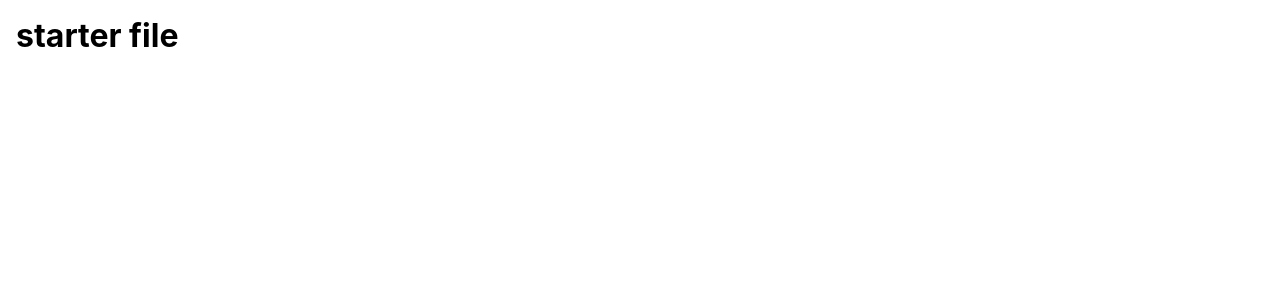
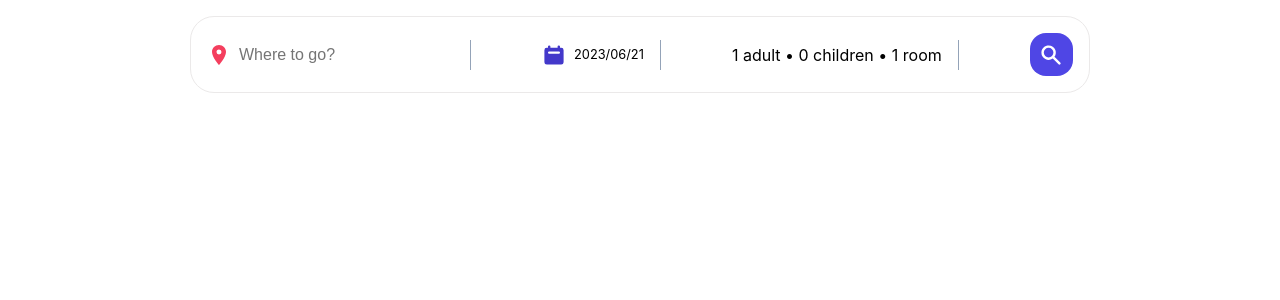
Before and after one commit to Soroosh-Hemati/hotel-booking, a React (Vite) app: page / in a window 1280 px wide. Shown: the top 300 px of the page. Built offline with nearby package versions, Linux system fonts and the light colour scheme.

Commit message:
Add header section

```diff
--- a/src/App.jsx
+++ b/src/App.jsx
@@ -1,8 +1,11 @@
 
 import "./App.css";
+import Header from "./components/Header/Header";
 
 function App() {
-  return <h1>starter file</h1>
+  return <div>
+    <Header />
+  </div>
 }
 
 export default App;
--- a/src/components/Header/Header.jsx
+++ b/src/components/Header/Header.jsx
@@ -1,18 +1,83 @@
-import React from 'react'
+import React, { useRef, useState } from 'react'
+import { MdLocationOn } from 'react-icons/md'
+import { HiCalendar, HiMinus, HiPlus, HiSearch } from 'react-icons/hi'
+import useOutsideClick from '../../hooks/useOutsideClick';
 
 function Header() {
-  return (
-    <div className='header'>
-        <div className="headerSearch">
-            <div className="headerSearchItem">
+    const [destination, setDestination] = useState('')
+    const [openOptions, setOpenOptions] = useState(false);
+    const [options, setOptions] = useState({
+        adult: 1,
+        children: 0,
+        room: 1,
+    })
 
+    const handleOption = (name, operation) => {
+        setOptions(prev => {
+            return {
+                ...prev,
+                [name]: operation == 'inc' ? options[name] + 1 : options[name] - 1,
+            }
+        })
+    }
+
+    return (
+        <div className='header'>
+            <div className="headerSearch">
+                <div className="headerSearchItem">
+                    <MdLocationOn className='headerIcon locationIcon' />
+                    <input
+                        type="text"
+                        value={destination}
+                        onChange={(e) => setDestination(e.target.value)}
+                        placeholder='Where to go?'
+                        className='headerSearchInput'
+                        name='destination'
+                        id='destination' />
+                    <span className="seperator"></span>
+                </div>
+                <div className="headerSearchItem">
+                    <HiCalendar className='headerIcon dateIcon' />
+                    <div className="dateDropDown">2023/06/21</div>
+                    <span className="seperator"></span>
+                </div>
+                <div className="headerSearchItem">
+                    <div id="optionDropDown" onClick={() => setOpenOptions(!openOptions)}>
+                        {options.adult} adult &bull; {options.children} children &bull; {options.room} room
+                    </div>
+                    {openOptions && <GuestOptionsList options={options} handleOption={handleOption} setOpenOptions={setOpenOptions} />}
+                    <span className="seperator"></span>
+                </div>
+                <div className="headerSearchItem">
+                    <button className="headerSearchBtn">
+                        <HiSearch className='headerIcon' />
+                    </button>
+                </div>
             </div>
-            <div className="headerSearchItem"></div>
-            <div className="headerSearchItem"></div>
-            <div className="headerSearchItem"></div>
         </div>
-    </div>
-  )
+    )
 }
 
 export default Header
+
+function GuestOptionsList({ options, handleOption, setOpenOptions }) {
+    const optionsRef = useRef();
+    useOutsideClick(optionsRef, 'optionDropDown', () => { setOpenOptions(false) })
+    return <div className="guestOptions" ref={optionsRef}>
+        <GuestOptionItem type='adult' options={options} minLimit={1} handleOption={handleOption} />
+        <GuestOptionItem type="children" options={options} minLimit={0} handleOption={handleOption} />
+        <GuestOptionItem type="room" options={options} minLimit={1} handleOption={handleOption} />
+    </div>
+}
+function GuestOptionItem({ options, type, minLimit, handleOption }) {
+    return <div className="guestOptionItem">
+        <span className="optionText">{type}</span>
+        <div className="optionCounter">
+            <button className='optionCounterBtn' disabled={options[type] <= minLimit} onClick={() => handleOption(type, 'dec')}>
+                <HiMinus className='icon' /></button>
+            <span className="optionCounterNumber">{options[type]}</span>
+            <button className='optionCounterBtn' onClick={() => handleOption(type, 'inc')}>
+                <HiPlus className='icon' /></button>
+        </div>
+    </div>
+}
--- /dev/null
+++ b/src/hooks/useOutsideClick.js
@@ -0,0 +1,19 @@
+import { useEffect } from "react";
+
+export default function useOutsideClick(ref, exceptionId, cb) {
+  useEffect(() => {
+    function handleOutsideClick(event) {
+      if (
+        ref.current &&
+        !ref.current.contains(event.target) &&
+        event.target.id != exceptionId
+      ) {
+        cb();
+      }
+    }
+    document.addEventListener("mousedown", handleOutsideClick);
+    return () => {
+      document.removeEventListener("mousedown", handleOutsideClick);
+    };
+  }, [ref, cb]);
+}
```
